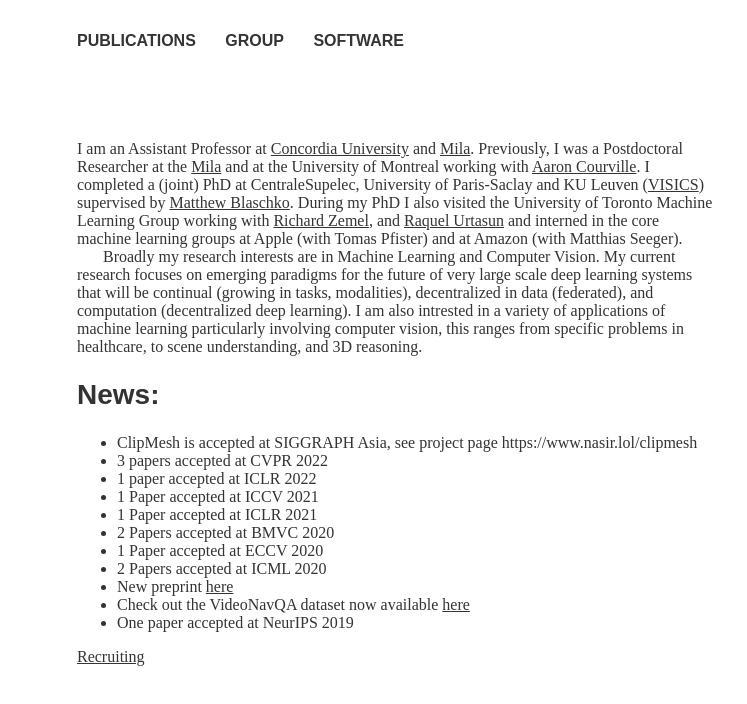
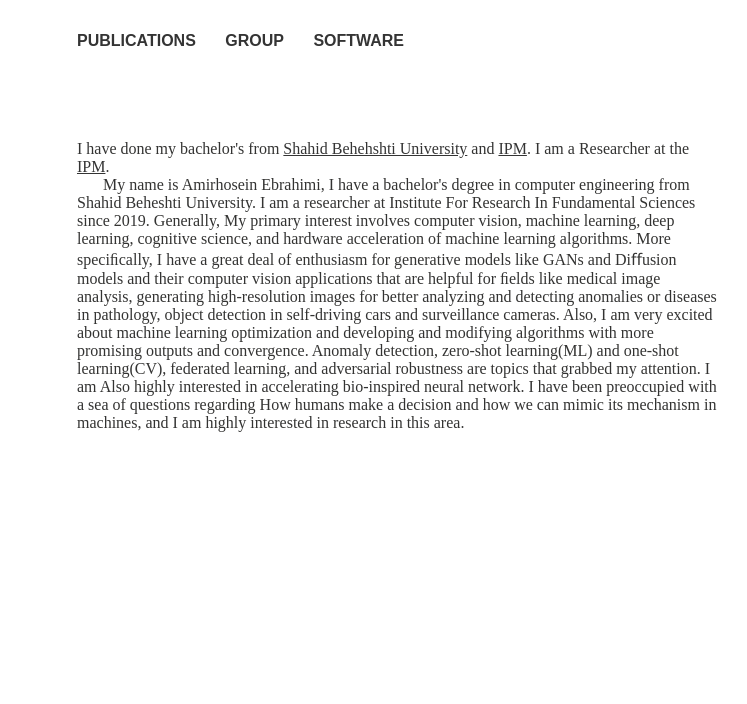
Before and after one commit to EbrahimiAmirHosein/EbrahimiAmirHosein.github.io, a plain HTML site: page index.html in a window 1280 px wide. Shown: the full height of the page, 243-990 px from the left. Drawn offline with Linux system fonts and the light colour scheme; a web font is replaced by a local one.

Commit message:
Update index.html

```diff
--- a/index.html
+++ b/index.html
@@ -137,18 +137,20 @@
   <article class="page">
     <h1></h1>
     <div class="article-wrap">
-      <p>I am an Assistant Professor at <a href="https://www.concordia.ca/ginacody/computer-science-software-eng.html">Concordia University</a> and <a href="https://mila.quebec/">Mila</a>. Previously, I was a Postdoctoral Researcher at the <a href="https://mila.quebec/">Mila</a> and  at the University of Montreal working with <a href="https://mila.quebec/en/person/aaron-courville/">Aaron Courville</a>. I completed a (joint) PhD at CentraleSupelec, University of Paris-Saclay  and KU Leuven (<a href="https://www.esat.kuleuven.be/psi/visics">VISICS</a>) supervised by <a href="http://homes.esat.kuleuven.be/~mblaschk/">Matthew Blaschko</a>. During my PhD I also visited the University of Toronto Machine Learning Group working with <a href="http://www.cs.toronto.edu/~zemel">Richard Zemel</a>, and <a href="http://www.cs.toronto.edu/~urtasun/">Raquel Urtasun</a> and interned in the core machine learning groups at Apple (with Tomas Pfister) and at Amazon (with Matthias Seeger).</p>
+      <p>I have done my bachelor's from <a href="https://encse.sbu.ac.ir/">Shahid Behehshti University</a> and <a href="https://cs.ipm.ac.ir/">IPM</a>.  I am a Researcher at the <a href="https://cs.ipm.ac.ir/">IPM</a>.</p>
 
-<p>Broadly my research interests are in Machine Learning and Computer
-Vision. My current research focuses on emerging paradigms for the future
- of very large scale deep learning systems that will be continual
-(growing in tasks, modalities), decentralized in data (federated), and
-computation (decentralized deep learning). I am also intrested in a
-variety of applications of machine learning particularly involving
-computer vision, this ranges from specific problems in  healthcare, to
-scene understanding, and 3D reasoning.</p>
+<p>My name is Amirhosein Ebrahimi, I have a bachelor's degree in computer engineering from Shahid Beheshti University. I am a researcher at Institute For Research In Fundamental Sciences since 2019. Generally, My primary interest involves computer vision, machine learning, deep learning, cognitive
+science, and hardware acceleration of machine learning algorithms. More speciﬁcally, I have a great deal of
+enthusiasm for generative models like GANs and Diﬀusion models and their computer vision applications that
+are helpful for ﬁelds like medical image analysis, generating high-resolution images for better analyzing and detecting anomalies or diseases in pathology, object detection in self-driving
+cars and surveillance cameras. Also, I am very excited about machine learning optimization and developing and modifying algorithms
+with more promising outputs and convergence. Anomaly detection, zero-shot learning(ML) and one-shot
+learning(CV), federated learning, and adversarial robustness are topics that grabbed my attention.
+I am Also highly interested in accelerating bio-inspired neural network. I have been preoccupied with a sea of questions regarding
+How humans make a decision and how we can mimic its mechanism in machines, and I am highly interested
+in research in this area.</p>
 
-<h2 id="news">News:</h2>
+<!-- <h2 id="news">News:</h2>
 <ul>
   <li>ClipMesh is accepted at SIGGRAPH Asia, see project page https://www.nasir.lol/clipmesh</li>
   <li>3 papers accepted at CVPR 2022</li>
@@ -161,9 +163,9 @@
   <li>New preprint <a href="https://arxiv.org/abs/2004.06302">here</a></li>
   <li>Check out the VideoNavQA dataset now available <a href="https://github.com/catalina17/VideoNavQA">here</a></li>
   <li>One paper accepted at NeurIPS 2019</li>
-</ul>
+</ul> -->
 
-<p><a href="http://eugenium.github.io/Projects/index.html">Recruiting</a></p>
+<!-- <p><a href="http://ebrahimiamirhosein.github.io/Projects/index.html">Recruiting</a></p> -->
 
 
     </div><!-- /.article-wrap -->
```
